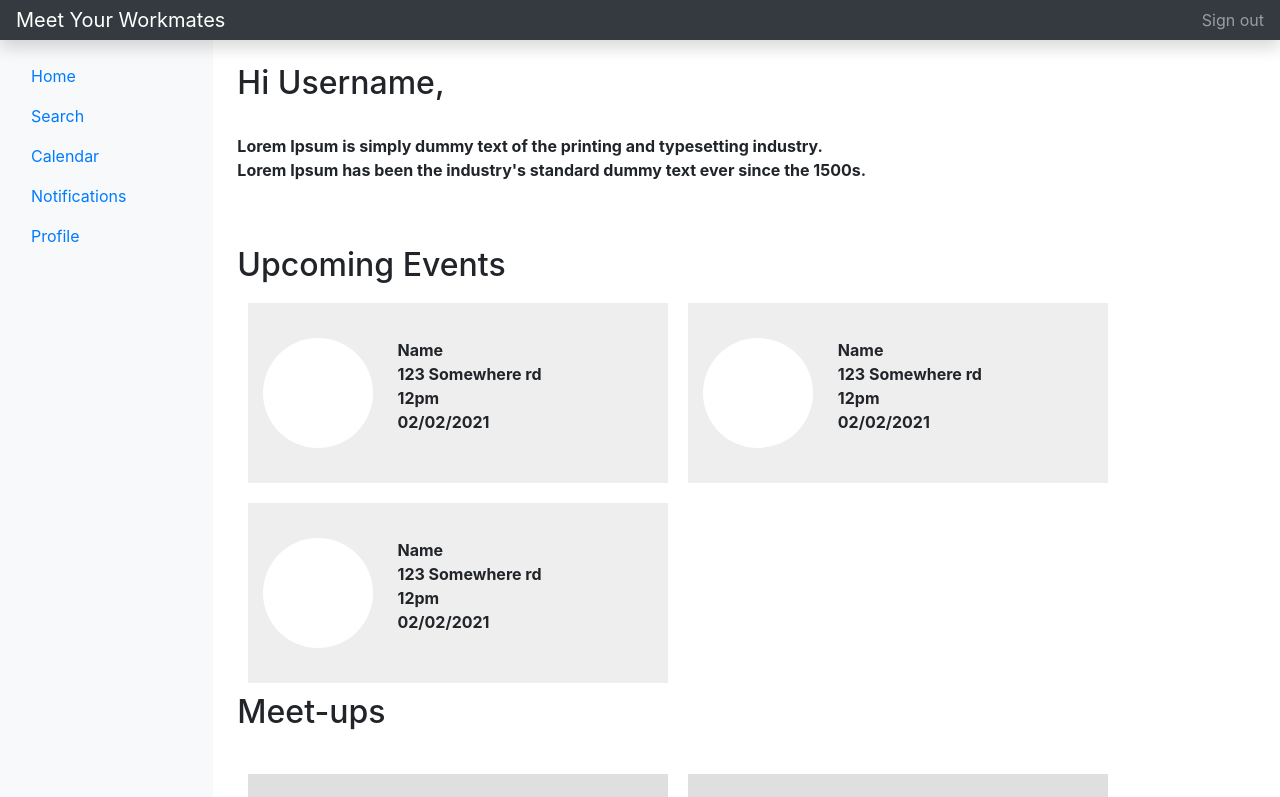
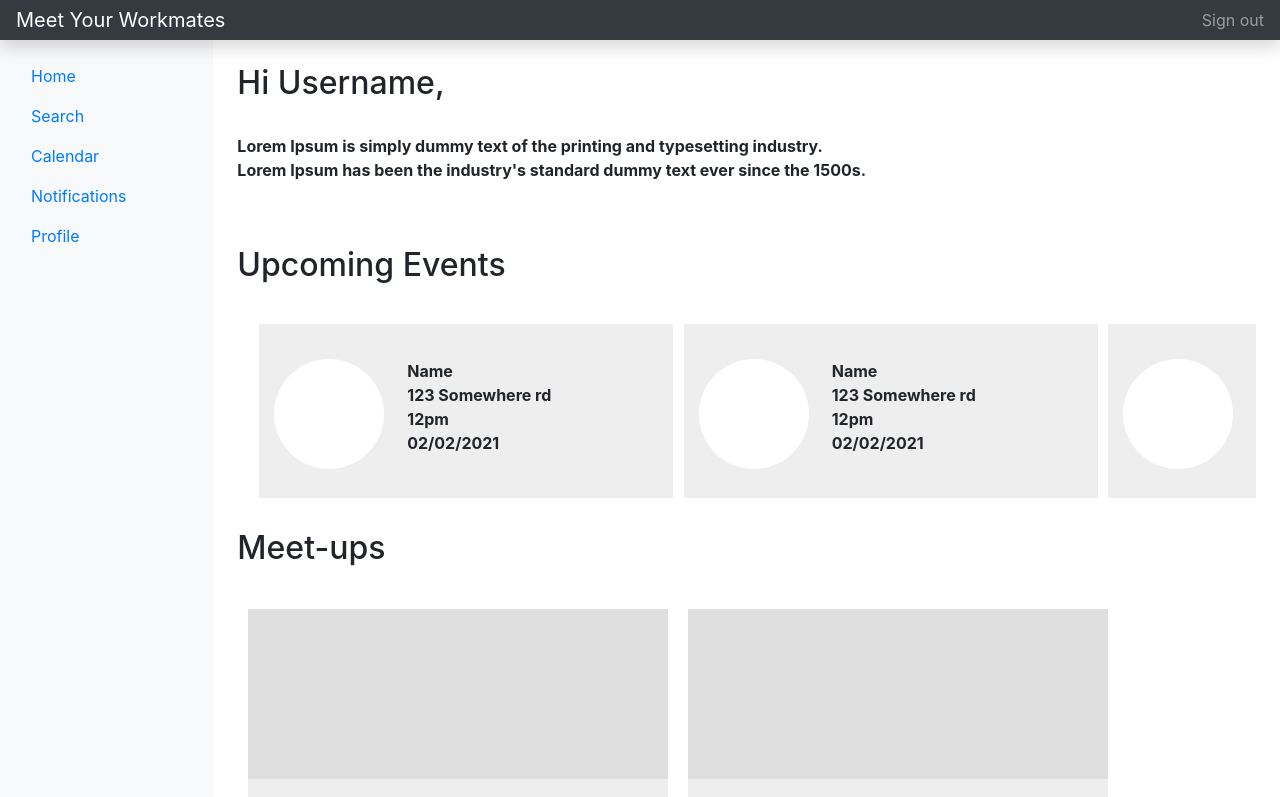
Before and after one commit to LindseydB/Meet-your-work-mates, a React (Create React App) app in the folder client/: page /dashboard in a window 1280 px wide. Shown: the top 797 px of the page. Built offline with nearby package versions, Linux system fonts and the light colour scheme.

Commit message:
Added scrolling event tiles to the dashboard

```diff
--- a/client/src/components/home/event-list.component.js
+++ b/client/src/components/home/event-list.component.js
@@ -4,14 +4,16 @@ export default class EventList extends Component{
   render() {
     return(
       <div>
-      <div class="events">
+
+      <div class="container-fluid">
+          <div class="scrolling-wrapper row flex-row flex-nowrap mt-4 pb-4 pt-2">
+      			<div class="col-5">
             <div class="event">
               <div class="row">
                 <div class="col-4">
                   <div class="profileimg">
                   </div>
                 </div>
-
                <div class="col-8">
                   <p><strong>Name<br />
                   123 Somewhere rd<br />
@@ -20,13 +22,16 @@ export default class EventList extends Component{
                   </div>
                 </div>
             </div>
+      		</div>
+
+
+          <div class="col-5">
           <div class="event">
             <div class="row">
               <div class="col-4">
                 <div class="profileimg">
                 </div>
               </div>
-
              <div class="col-8">
                 <p><strong>Name<br />
                 123 Somewhere rd<br />
@@ -35,14 +40,70 @@ export default class EventList extends Component{
                 </div>
               </div>
           </div>
+        </div>
 
+
+        <div class="col-5">
         <div class="event">
           <div class="row">
             <div class="col-4">
               <div class="profileimg">
               </div>
             </div>
+           <div class="col-8">
+              <p><strong>Name<br />
+              123 Somewhere rd<br />
+              12pm<br />
+              02/02/2021</strong></p>
+              </div>
+            </div>
+        </div>
+      </div>
 
+
+      <div class="col-5">
+      <div class="event">
+        <div class="row">
+          <div class="col-4">
+            <div class="profileimg">
+            </div>
+          </div>
+         <div class="col-8">
+            <p><strong>Name<br />
+            123 Somewhere rd<br />
+            12pm<br />
+            02/02/2021</strong></p>
+            </div>
+          </div>
+      </div>
+    </div>
+
+    <div class="col-5">
+    <div class="event">
+      <div class="row">
+        <div class="col-4">
+          <div class="profileimg">
+          </div>
+        </div>
+       <div class="col-8">
+          <p><strong>Name<br />
+          123 Somewhere rd<br />
+          12pm<br />
+          02/02/2021</strong></p>
+          </div>
+        </div>
+    </div>
+  </div>
+
+
+
+      <div class="col-5">
+      <div class="event">
+        <div class="row">
+          <div class="col-4">
+            <div class="profileimg">
+            </div>
+          </div>
          <div class="col-8">
             <p><strong>Name<br />
             123 Somewhere rd<br />
@@ -53,6 +114,9 @@ export default class EventList extends Component{
       </div>
     </div>
   </div>
+</div>
+</div>
+
     )
   }
 }
--- a/client/src/components/home/home.css
+++ b/client/src/components/home/home.css
@@ -6,9 +6,21 @@
   float:left;
   margin:1%;
   padding-top:35px;
+  border:3px solid #ffffff;
 
 
 }
+
+::-webkit-scrollbar {
+    width: 0px;  /* Remove scrollbar space */
+    background: transparent;  /* Optional: just make scrollbar invisible */
+}
+/* Optional: show position indicator in red */
+::-webkit-scrollbar-thumb {
+    background: #ffffff;
+}
+
+.col-5{flex:0!important;}
 
 .profileimg{
   height:110px;
@@ -42,3 +54,8 @@
   width:100%;
   background:#e0dfdf;
 }
+
+
+.scrolling-wrapper{
+	overflow-x: auto;
+}
```
Lines whose indentation alone changed are shown as unchanged.
